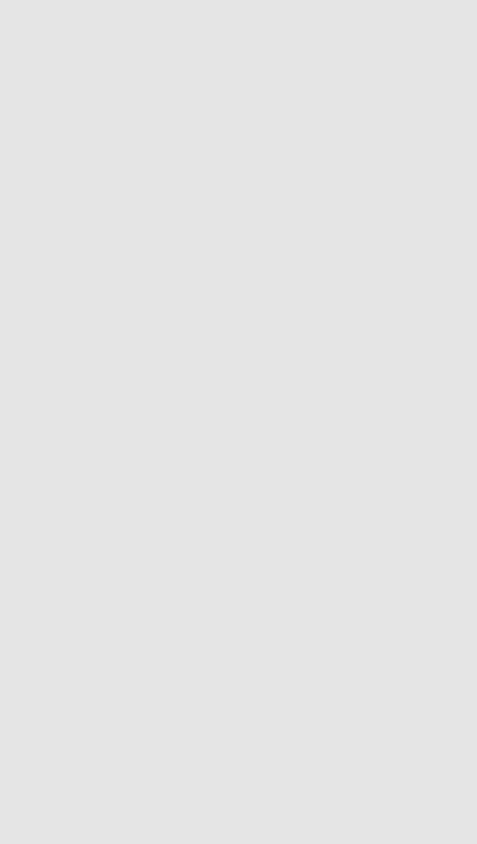
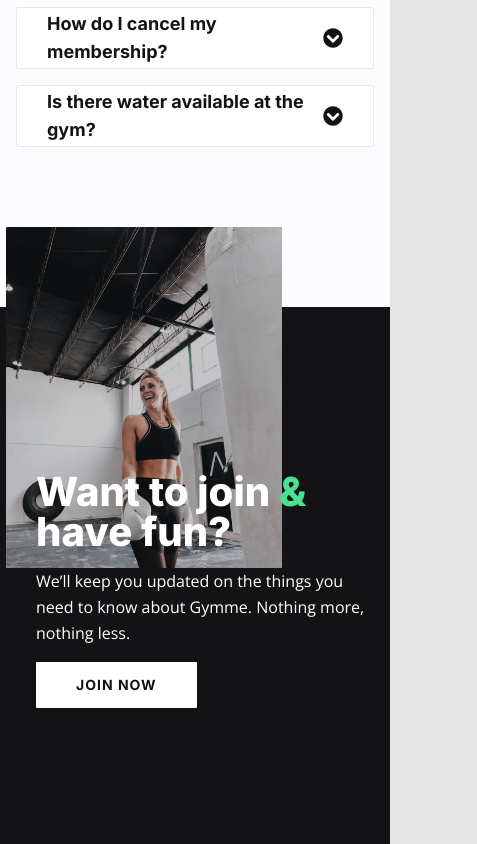
Before and after one commit to goni715/gym-website, a React (Vite) app: page / in a window 390 px wide. Shown: the part 4325-5169 px from the top of the page, 477 px wide, since content can reach past the window. Before the commit the page ends 4292 px from the top, so only its background shows below. Built offline with nearby package versions, Linux system fonts and the light colour scheme.

Commit message:
join-component

```diff
--- a/src/App.jsx
+++ b/src/App.jsx
@@ -8,6 +8,7 @@ import AOS from 'aos';
 import 'aos/dist/aos.css';
 import Community from "./components/Community";
 import Faq from "./components/Faq";
+import Join from "./components/Join";
 
 
 
@@ -34,6 +35,7 @@ const App = () => {
         <Pricing/>
         {/* <Community/> */}
         <Faq/>
+        <Join/>
        </div>
     </>
   );
--- a/src/components/Faq.jsx
+++ b/src/components/Faq.jsx
@@ -6,7 +6,7 @@ const Faq = () => {
 
     return (
         <>
-            <section className="pb-20 md:pb-28 lg:pb-[180px] ">
+            <section className="pb-20 md:pb-28 lg:pb-[180px] pt-[280px] mb-[80px] lg:mb-0">
                 <div className="max-w-[768px] mx-auto lg:bg-faq bg-no-repeat bg-custom bg-center lg:min-h-[1160px] lg:pt-6">
                     {/* section title*/}
                     <div data-aos="fade-up" data-aos-offset="200" data-aos-delay="200" className="flex items-center mb-[50px] lg:mb-20 justify-start lg:justify-center -space-x-4 lg:max-w-[540px] mx-auto px-4 lg:px-0">
--- /dev/null
+++ b/src/components/Join.jsx
@@ -0,0 +1,30 @@
+import { join } from "../data/data";
+
+const Join = () => {
+    const { image, title, subtitle, btnText} = join;
+    return (
+        <>
+            <section className="bg-neutral-500 min-h-[537px]">
+                <div className="container">
+                    {/* image & text wrapper */}
+                    <div className="flex flex-col md:flex-row md:items-center md:-space-x-12 -space-y-24 lg:-space-y-0">
+                        {/* image */}
+                        <div data-aos="fade-right" data-aos-offset="100" data-aos-delay="200" className="-mt-[80px] max-w-[276px] md:max-w-[442px] lg:max-w-full">
+                            <img src={image} alt="ioin_image" />
+                        </div>
+                        {/* text */}
+                        <div data-aos="fade-left" data-aos-offset="100" data-aos-delay="200" className="max-w-[350px] lg:max-w-[492px] ml-[30px]">
+                            <h1 className="text-[40px] leading-10 md:text-6xl lg:leading-[62px] font-extrabold mb-4 lg:mb-6 text-white">
+                                Want to join <span className="text-primary-200">&</span> have fun?
+                            </h1>
+                            <p className="text-body-sm md:text-body-md text-white mb-4 lg:mb-6 max-w-[348px] md:max-w-[470px] lg:max-w-[492px]">{subtitle}</p>
+                            <button className="btn btn-secondary btn-lg">{btnText}</button>
+                        </div>
+                    </div>
+                </div>
+            </section>
+        </>
+    );
+};
+
+export default Join;
```
